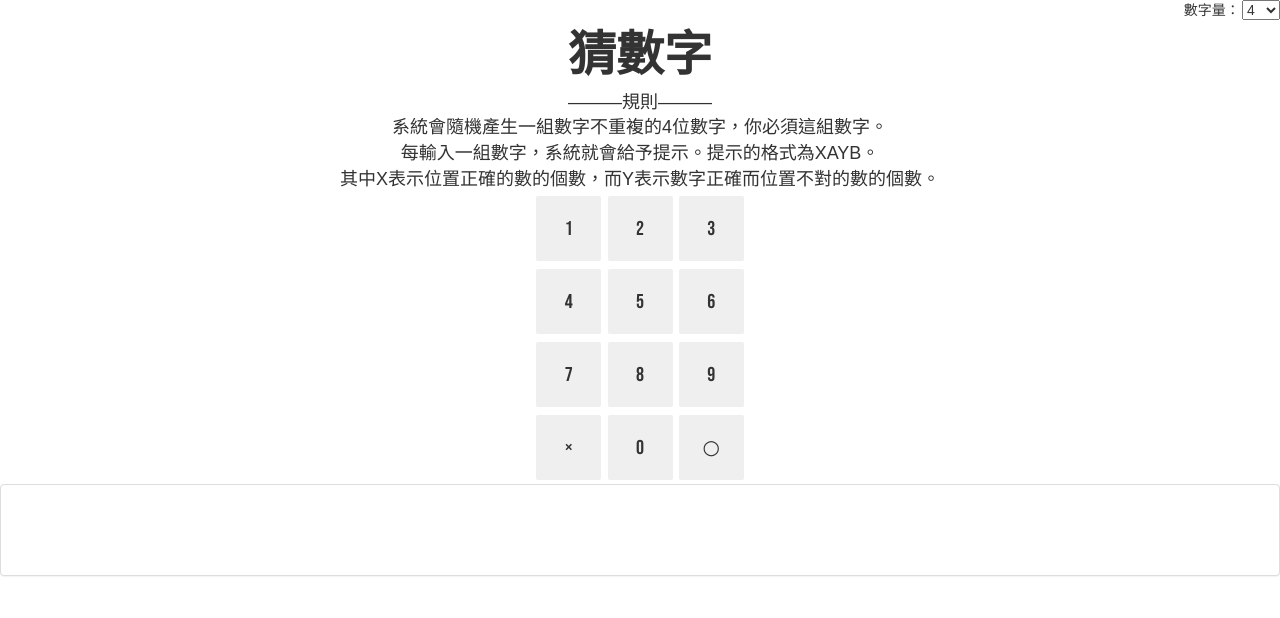
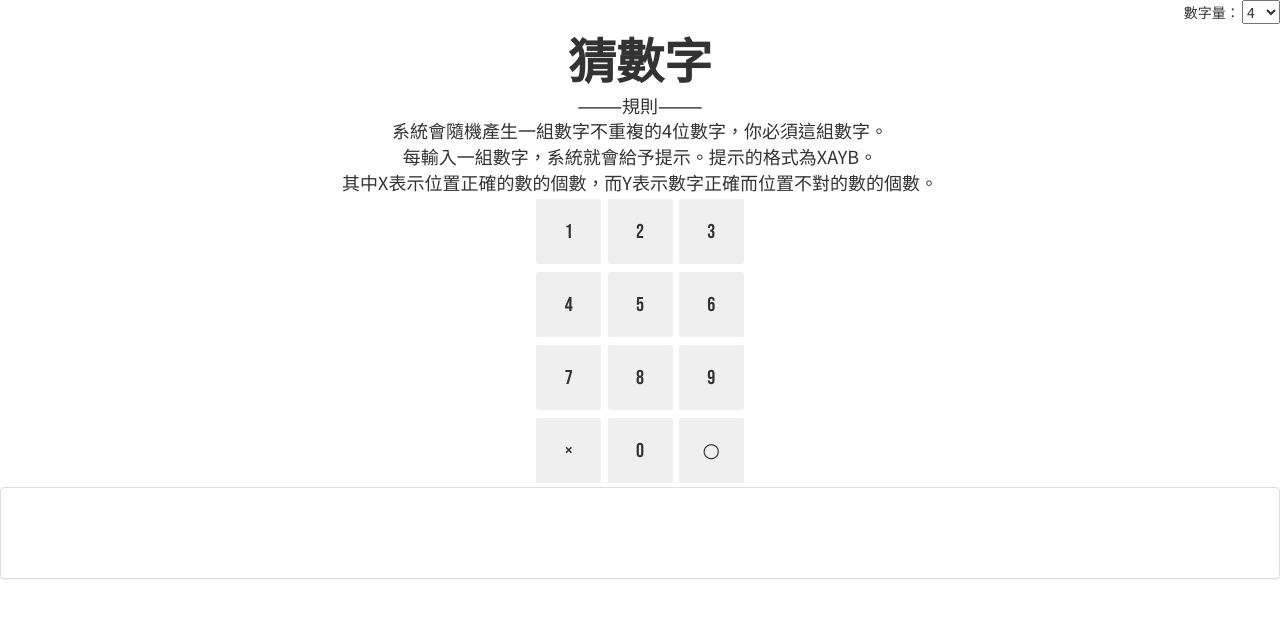
Before and after one commit to Huanying04/1A1B, a plain HTML site: page index.html in a window 1280 px wide. Drawn offline with nearby package versions, Linux system fonts and the light colour scheme.

Commit message:
fixed font name

```diff
--- a/style.css
+++ b/style.css
@@ -6,7 +6,7 @@
 }
 
 .title {
-    font-family: 'Noto Sans TC', sans-serif;
+    font-family: 'Noto Sans KR', sans-serif;
     font-size: 48px;
     font-weight: 700;
 }
@@ -16,7 +16,7 @@
 }
 
 .desc {
-    font-family: 'Noto Sans TC', sans-serif;
+    font-family: 'Noto Sans KR', sans-serif;
     font-size: 18px;
 }
 
@@ -54,12 +54,12 @@ button:active {
     font-size: 30px;
     width: 300px;
     height: 80px;
-    font-family: 'Noto Sans TC', sans-serif;
+    font-family: 'Noto Sans KR', sans-serif;
     font-weight: 700;
 }
 
 #settings * {
-    font-family: 'Noto Sans TC', sans-serif;
+    font-family: 'Noto Sans KR', sans-serif;
 }
 
 #toast {
@@ -75,7 +75,7 @@ button:active {
     z-index: 1;
     left: 50%;
     bottom: 50%;
-    font-family: 'Noto Sans TC', sans-serif;
+    font-family: 'Noto Sans KR', sans-serif;
     font-weight: 500;
     font-size: 17px;
 }
```
